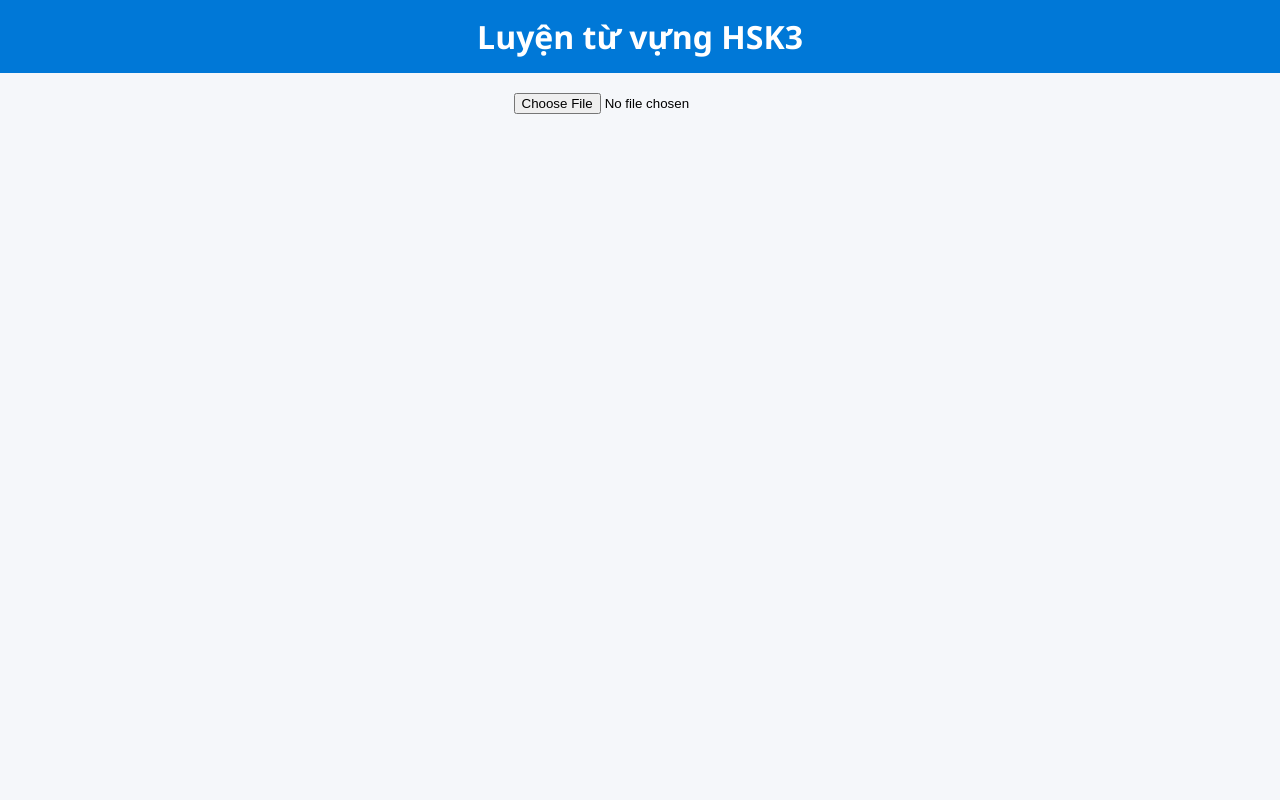
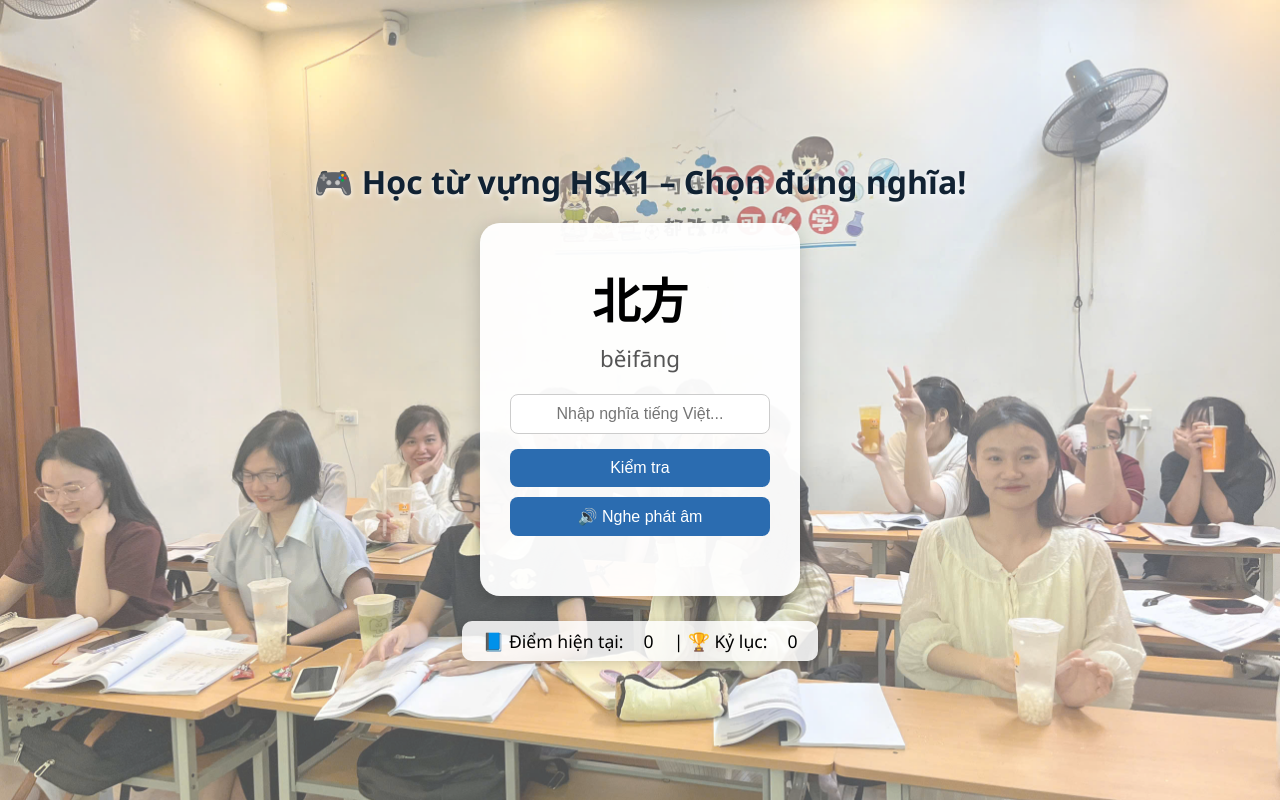
Before and after one commit to thuytep2k97/HSK3, a plain HTML site: page index.html in a window 1280 px wide. Drawn offline with Linux system fonts and the light colour scheme.

Commit message:
index.html

```diff
--- a/index.html
+++ b/index.html
@@ -1,141 +1,207 @@
 <!DOCTYPE html>
 <html lang="vi">
 <head>
-<meta charset="UTF-8">
-<title>HSK3 Quiz - Luyện từ vựng</title>
-<script src="https://cdn.jsdelivr.net/npm/xlsx@0.18.5/dist/xlsx.full.min.js"></script>
+  <meta charset="UTF-8" />
+  <meta name="viewport" content="width=device-width, initial-scale=1.0" />
+  <title>Học từ vựng HSK1</title>
   <style>
+    * { box-sizing: border-box; }
     body {
       font-family: "Segoe UI", sans-serif;
+      background-image: url('https://github.com/thuytep2k97/HSK3/blob/main/huhu.jpg?raw=true');
+      background-size: cover;
+      background-position: center;
+      background-attachment: fixed;
+      margin: 0;
+      padding: 0;
+      height: 100vh;
+      display: flex;
+      flex-direction: column;
+      align-items: center;
+      justify-content: center;
+      overflow: hidden;
+    }
+
+    /* lớp phủ mờ nhẹ để chữ không bị chìm */
+    .overlay {
+      background-color: rgba(255, 255, 255, 0.3); /* giảm từ 0.9 xuống 0.3 để nền rõ hơn */
+      width: 100%;
+      height: 100%;
+      position: absolute;
+      top: 0;
+      left: 0;
+      z-index: -1;
+    }
+
+    h1 {
+      font-size: 2em;
+      color: #123;
+      margin-bottom: 20px;
       text-align: center;
-    background: #f5f7fa;
-    margin: 0; padding: 0;
+      text-shadow: 0 2px 5px rgba(255,255,255,0.8);
     }
-  h1 { background: #0078d7; color: white; padding: 15px; margin: 0; }
-  #upload { margin: 20px; }
-  .quiz-box {
-    background: white;
-    max-width: 500px;
-    margin: 20px auto;
-    border-radius: 12px;
-    box-shadow: 0 4px 10px rgba(0,0,0,0.1);
-    padding: 20px;
+
+    .scoreboard {
+      background: rgba(255, 255, 255, 0.85);
+      border-radius: 10px;
+      display: flex;
+      justify-content: center;
+      align-items: center;
+      gap: 20px;
+      font-size: 1.1em;
+      padding: 8px 20px;
+      box-shadow: 0 2px 10px rgba(0,0,0,0.15);
+      margin-top: 25px;
     }
-  .word { font-size: 40px; margin: 20px 0; color: #333; }
-  button.option {
-    display: block;
-    width: 90%;
-    margin: 10px auto;
+
+    .card {
+      background: rgba(255, 255, 255, 0.95);
+      border-radius: 20px;
+      box-shadow: 0 4px 20px rgba(0,0,0,0.2);
+      width: 320px;
+      padding: 40px 30px;
+      text-align: center;
+      transition: all 0.3s ease;
+    }
+
+    .card:hover {
+      transform: scale(1.02);
+      box-shadow: 0 6px 25px rgba(0,0,0,0.25);
+    }
+
+    .word {
+      font-size: 3em;
+      font-weight: bold;
+      margin-bottom: 10px;
+    }
+
+    .pinyin {
+      font-size: 1.4em;
+      color: #555;
+      margin-bottom: 20px;
+    }
+
+    .answer-input {
       padding: 10px;
-    border: 2px solid #0078d7;
+      width: 100%;
+      font-size: 1em;
       border-radius: 8px;
-    background: white;
+      border: 1px solid #ccc;
+      text-align: center;
+      margin-bottom: 15px;
+    }
+
+    button {
+      padding: 10px 20px;
+      border: none;
+      background-color: #2b6cb0;
+      color: white;
+      border-radius: 8px;
       cursor: pointer;
-    font-size: 18px;
+      font-size: 1em;
+      width: 100%;
+      margin-bottom: 10px;
       transition: 0.2s;
     }
-  button.option:hover { background: #e6f0ff; }
-  .correct { background: #c8f7c5 !important; }
-  .wrong { background: #f8d7da !important; }
-  #score { font-weight: bold; margin-top: 10px; }
-  #pinyin { font-size: 20px; color: gray; margin-bottom: 10px; }
-  .audio-btn {
-    background: none; border: none; font-size: 28px; cursor: pointer;
+
+    button:hover {
+      background-color: #1a4f8a;
     }
+
+    .message {
+      font-size: 1.2em;
+      margin-top: 10px;
+      font-weight: bold;
+    }
+
+    .container {
+      z-index: 10;
+      position: relative;
+      display: flex;
+      flex-direction: column;
+      align-items: center;
+    }
+
   </style>
 </head>
 <body>
-<h1>Luyện từ vựng HSK3</h1>
+  <div class="overlay"></div>
 
-<input type="file" id="upload" accept=".xlsx,.xls">
-<div class="quiz-box" id="quizBox" style="display:none;">
-  <div class="word" id="word"></div>
-  <div id="pinyin"></div>
-  <button class="audio-btn" id="speakBtn">🔊</button>
-  <div id="options"></div>
-  <div id="feedback"></div>
-  <div id="score"></div>
+  <div class="container">
+    <h1>🎮 Học từ vựng HSK1 – Chọn đúng nghĩa!</h1>
+
+    <div class="card">
+      <div class="word" id="word">加载中...</div>
+      <div class="pinyin" id="pinyin"></div>
+
+      <input type="text" id="answer" class="answer-input" placeholder="Nhập nghĩa tiếng Việt..." />
+      <button onclick="checkAnswer()">Kiểm tra</button>
+      <button onclick="speakWord()">🔊 Nghe phát âm</button>
+
+      <div class="message" id="message"></div>
+    </div>
+
+    <div class="scoreboard">
+      📘 Điểm hiện tại: <span id="score">0</span> | 🏆 Kỷ lục: <span id="best">0</span>
+    </div>
   </div>
 
   <script>
-let vocab = [];
-let currentWord = null;
-let score = 0, total = 0;
+    const words = [
+      { zh: "矮", pinyin: "ǎi", vi: "thấp, lùn" },
+      { zh: "爱好", pinyin: "àihào", vi: "sở thích" },
+      { zh: "安静", pinyin: "ānjìng", vi: "yên tĩnh" },
+      { zh: "班", pinyin: "bān", vi: "lớp, ca (làm việc)" },
+      { zh: "帮忙", pinyin: "bāngmáng", vi: "giúp đỡ" },
+      { zh: "北方", pinyin: "běifāng", vi: "miền Bắc" },
+      { zh: "比赛", pinyin: "bǐsài", vi: "thi đấu" },
+      { zh: "比较", pinyin: "bǐjiào", vi: "tương đối, khá" }
+    ];
 
-document.getElementById("upload").addEventListener("change", handleFile, false);
+    let current, score = 0, best = localStorage.getItem("bestScore") || 0;
+    document.getElementById("best").innerText = best;
 
-function handleFile(e) {
-  const file = e.target.files[0];
-  const reader = new FileReader();
-  reader.onload = function(evt) {
-    const data = new Uint8Array(evt.target.result);
-    const workbook = XLSX.read(data, {type: "array"});
-    const firstSheet = workbook.Sheets[workbook.SheetNames[0]];
-    const rows = XLSX.utils.sheet_to_json(firstSheet, {header:1});
-    vocab = rows.slice(1).map(r => ({
-      hanzi: r[0],
-      pinyin: r[1],
-      meaning: r[2]
-    })).filter(r => r.hanzi && r.meaning);
-    document.getElementById("quizBox").style.display = "block";
-    nextQuestion();
-  };
-  reader.readAsArrayBuffer(file);
+    function newWord() {
+      current = words[Math.floor(Math.random() * words.length)];
+      document.getElementById("word").innerText = current.zh;
+      document.getElementById("pinyin").innerText = current.pinyin;
+      document.getElementById("answer").value = "";
+      document.getElementById("message").innerText = "";
     }
 
-function nextQuestion() {
-  const randomIndex = Math.floor(Math.random() * vocab.length);
-  currentWord = vocab[randomIndex];
-  document.getElementById("word").textContent = currentWord.hanzi;
-  document.getElementById("pinyin").textContent = currentWord.pinyin;
-  document.getElementById("feedback").textContent = "";
+    function checkAnswer() {
+      const ans = document.getElementById("answer").value.trim().toLowerCase();
+      const correct = current.vi.toLowerCase();
+      const msg = document.getElementById("message");
 
-  // Tạo danh sách 4 lựa chọn
-  let options = [currentWord.meaning];
-  while (options.length < 4) {
-    const rand = vocab[Math.floor(Math.random() * vocab.length)].meaning;
-    if (!options.includes(rand)) options.push(rand);
-  }
-  options = options.sort(() => Math.random() - 0.5);
-  const container = document.getElementById("options");
-  container.innerHTML = "";
-  options.forEach(opt => {
-    const btn = document.createElement("button");
-    btn.textContent = opt;
-    btn.className = "option";
-    btn.onclick = () => checkAnswer(btn, opt);
-    container.appendChild(btn);
-  });
-
-  speak(currentWord.hanzi);
+      if (correct.includes(ans) && ans !== "") {
+        msg.style.color = "green";
+        msg.innerText = "✅ Đúng rồi, a Trung khen bạn!";
+        score++;
+      } else {
+        msg.style.color = "red";
+        msg.innerText = "❌ Tiếc quá, sai rồi!";
+        score = 0;
       }
 
-function checkAnswer(btn, selected) {
-  const buttons = document.querySelectorAll(".option");
-  buttons.forEach(b => b.disabled = true);
-  if (selected === currentWord.meaning) {
-    btn.classList.add("correct");
-    document.getElementById("feedback").textContent = "✅ Chính xác!";
-    score++;
-  } else {
-    btn.classList.add("wrong");
-    document.getElementById("feedback").textContent =
-      `❌ Sai! Đáp án đúng: ${currentWord.meaning}`;
-  }
-  total++;
-  document.getElementById("score").textContent = `Điểm: ${score}/${total}`;
-  setTimeout(nextQuestion, 1500);
+      if (score > best) {
+        best = score;
+        localStorage.setItem("bestScore", best);
       }
 
-function speak(text) {
-  const utter = new SpeechSynthesisUtterance(text);
+      document.getElementById("score").innerText = score;
+      document.getElementById("best").innerText = best;
+
+      setTimeout(newWord, 1500);
+    }
+
+    function speakWord() {
+      const utter = new SpeechSynthesisUtterance(current.zh);
       utter.lang = "zh-CN";
       speechSynthesis.speak(utter);
     }
 
-document.getElementById("speakBtn").onclick = () => {
-  speak(currentWord.hanzi);
-};
+    newWord();
   </script>
 </body>
 </html>
```
Lines whose indentation alone changed are shown as unchanged.
